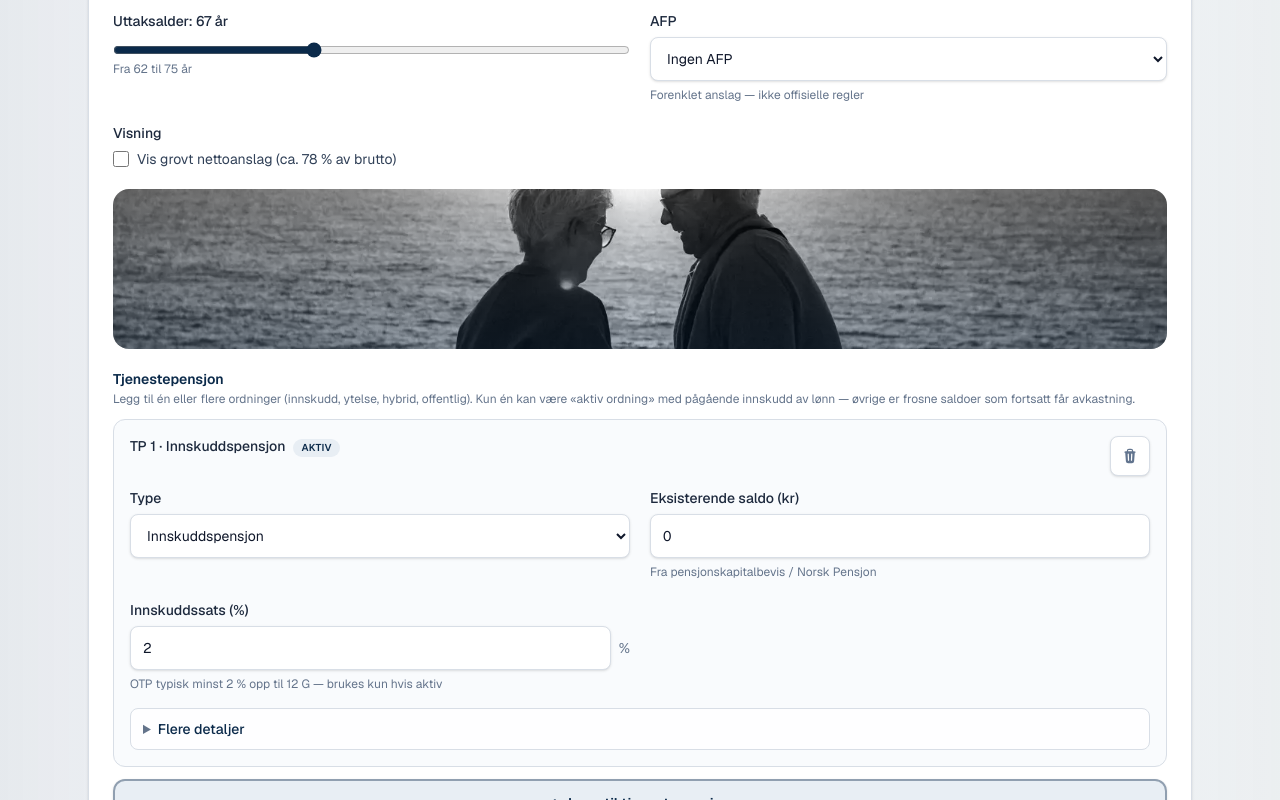
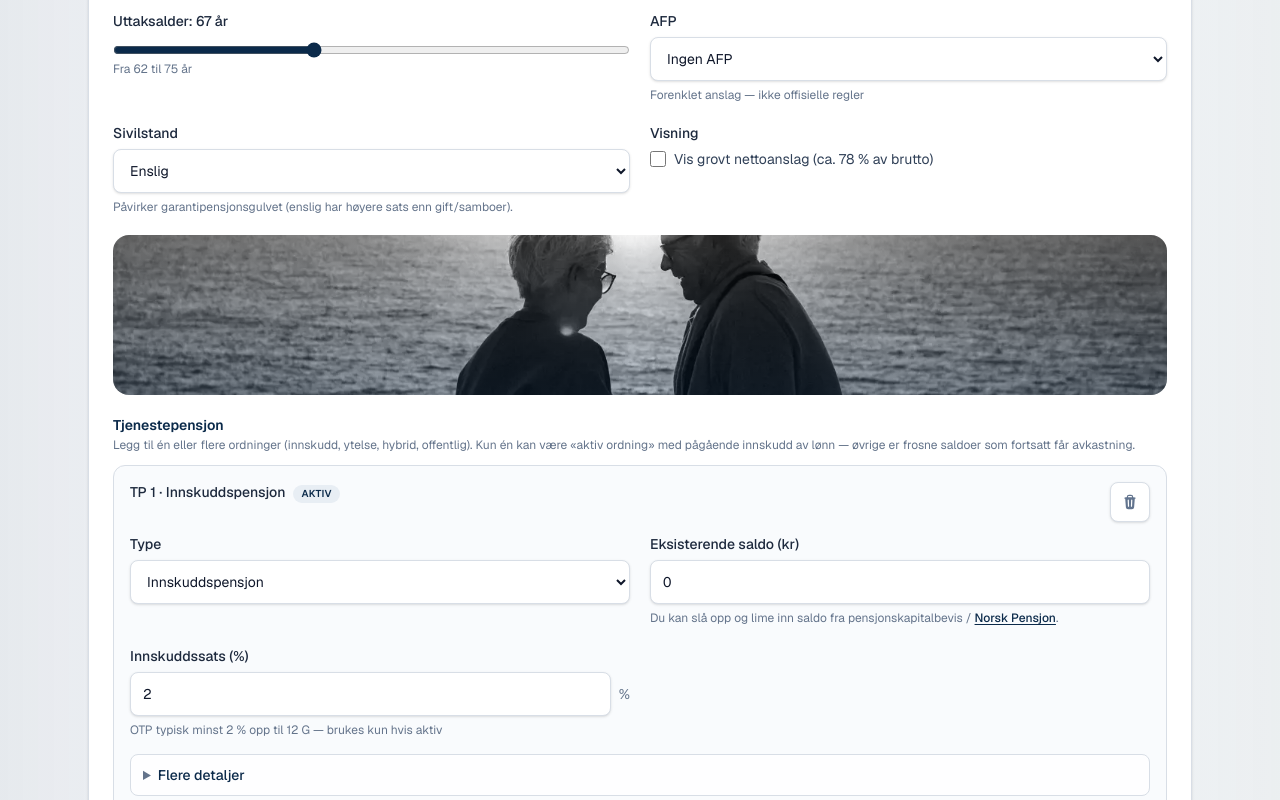
Before and after one commit to jonasc3-cyber/pensjonskalkulator, a Next.js app: page / in a window 1280 px wide. Shown: the part 740-1540 px from the top of the page. Built offline with nearby package versions, Linux system fonts and the light colour scheme.

Commit message:
Vis sivilstand i hovedskjema og Norsk Pensjon-hint ved saldo
Sivilstand påvirker garantipensjon og skal ikke være gjemt under Avansert. Korte, rolige hint med lenke til norskpensjon.no ved TP- og spare-saldo.

```diff
--- a/components/Field.tsx
+++ b/components/Field.tsx
@@ -9,7 +9,7 @@ export function Field({
 }: {
   id: string;
   label: string;
-  hint?: string;
+  hint?: ReactNode;
   error?: string;
   children: ReactNode;
 }) {
--- a/components/InputsPanel.tsx
+++ b/components/InputsPanel.tsx
@@ -156,6 +156,27 @@ export function InputsPanel({
           </select>
         </Field>
 
+        <Field
+          id="sivilstatus"
+          label="Sivilstand"
+          hint="Påvirker garantipensjonsgulvet (enslig har høyere sats enn gift/samboer)."
+        >
+          <select
+            id="sivilstatus"
+            className={selectClass}
+            value={values.sivilstatus}
+            onChange={(e) =>
+              onChange(
+                "sivilstatus",
+                e.target.value as CalculatorInputs["sivilstatus"],
+              )
+            }
+          >
+            <option value="enslig">Enslig</option>
+            <option value="gift">Gift / samboer</option>
+          </select>
+        </Field>
+
         <Field id="showNet" label="Visning">
           <label className="flex items-center gap-2 text-sm text-slate-700">
             <input
@@ -206,23 +227,6 @@ export function InputsPanel({
               />
             </Field>
 
-            <Field id="sivilstatus" label="Sivilstatus (garantipensjon)">
-              <select
-                id="sivilstatus"
-                className={selectClass}
-                value={values.sivilstatus}
-                onChange={(e) =>
-                  onChange(
-                    "sivilstatus",
-                    e.target.value as CalculatorInputs["sivilstatus"],
-                  )
-                }
-              >
-                <option value="enslig">Enslig</option>
-                <option value="gift">Gift / samboer</option>
-              </select>
-            </Field>
-
             <Field
               id="tpPayoutMode"
               label="TP-utbetaling"
--- /dev/null
+++ b/components/NorskPensjonHint.tsx
@@ -0,0 +1,17 @@
+/** Calm, non-affiliate hint for pasting balances from Norsk Pensjon. */
+export function NorskPensjonHint() {
+  return (
+    <>
+      Du kan slå opp og lime inn saldo fra pensjonskapitalbevis /{" "}
+      <a
+        href="https://norskpensjon.no"
+        className="font-medium text-primary underline underline-offset-2 hover:text-primary-mid"
+        target="_blank"
+        rel="noopener noreferrer"
+      >
+        Norsk Pensjon
+      </a>
+      .
+    </>
+  );
+}
--- a/components/SavingsAccounts.tsx
+++ b/components/SavingsAccounts.tsx
@@ -10,6 +10,7 @@ import {
 } from "@/lib/pension/saving";
 import type { SavingAccount, SavingKind } from "@/lib/pension/types";
 import { EmptyAccountsState } from "./EmptyAccountsState";
+import { NorskPensjonHint } from "./NorskPensjonHint";
 
 const KINDS: SavingKind[] = ["ips", "ask", "fond", "bank", "annet"];
 
@@ -159,6 +160,7 @@ export function SavingsAccounts({ accounts, onChange }: Props) {
                   <Field
                     id={`saving-balance-${account.id}`}
                     label="Eksisterende saldo (kr)"
+                    hint={<NorskPensjonHint />}
                   >
                     <CurrencyInput
                       id={`saving-balance-${account.id}`}
--- a/components/TpAccounts.tsx
+++ b/components/TpAccounts.tsx
@@ -11,6 +11,7 @@ import {
 } from "@/lib/pension/tp";
 import type { TpAccount, TpKind } from "@/lib/pension/types";
 import { EmptyAccountsState } from "./EmptyAccountsState";
+import { NorskPensjonHint } from "./NorskPensjonHint";
 
 const KINDS: TpKind[] = ["innskudd", "ytelse", "hybrid", "offentlig", "annet"];
 
@@ -166,7 +167,7 @@ export function TpAccounts({ accounts, onChange }: Props) {
                   <Field
                     id={`tp-balance-${account.id}`}
                     label="Eksisterende saldo (kr)"
-                    hint="Fra pensjonskapitalbevis / Norsk Pensjon"
+                    hint={<NorskPensjonHint />}
                   >
                     <CurrencyInput
                       id={`tp-balance-${account.id}`}
```
